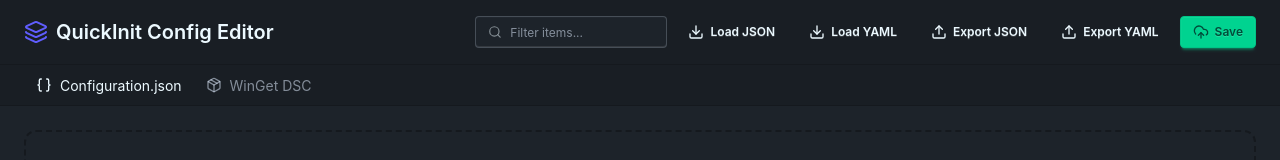
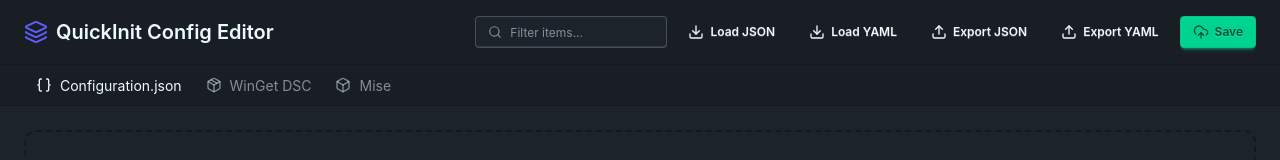
Before and after one commit to matracey/provision-machine, a React (Vite) app in the folder web/: page / in a window 1280 px wide. Shown: the top 160 px of the page. Built offline with nearby package versions, Linux system fonts and the light colour scheme; no server answers.

Commit message:
feat: add mise tab to app
Add Mise tab to TabBar and wire MiseEditor into App shell.

```diff
--- a/web/src/App.tsx
+++ b/web/src/App.tsx
@@ -11,6 +11,7 @@
 import { PatModal } from "./components/PatModal";
 import { JsonEditor } from "./components/json-editor/JsonEditor";
 import { YamlEditor } from "./components/yaml-editor/YamlEditor";
+import { MiseEditor } from "./components/mise-editor/MiseEditor";
 import {
   downloadFile,
   serializeJson,
@@ -174,6 +175,7 @@
           <JsonEditor onAddItem={handleAddItem} />
         )}
         {state.currentTab === "yaml" && <YamlEditor />}
+        {state.currentTab === "mise" && <MiseEditor />}
       </main>
 
       <Footer />
--- a/web/src/components/TabBar.tsx
+++ b/web/src/components/TabBar.tsx
@@ -1,4 +1,4 @@
-import { Braces, Package } from "lucide-react";
+import { Braces, Package, Box } from "lucide-react";
 import { useAppState } from "../state/useAppState";
 import type { TabId } from "../types";
 
@@ -9,6 +9,7 @@
     icon: <Braces className="w-4 h-4" />,
   },
   { id: "yaml", label: "WinGet DSC", icon: <Package className="w-4 h-4" /> },
+  { id: "mise", label: "Mise", icon: <Box className="w-4 h-4" /> },
 ];
 
 export function TabBar() {
```
